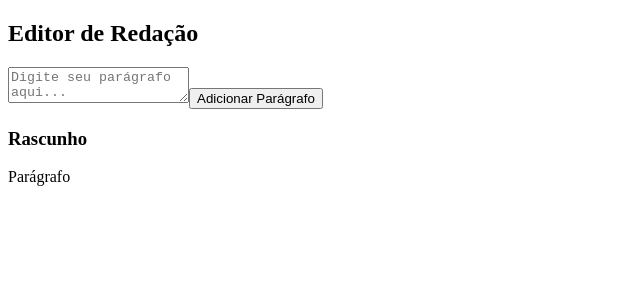
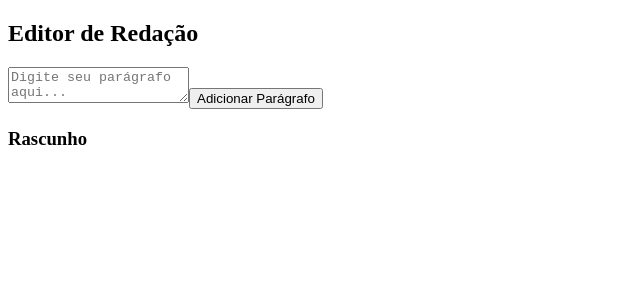
Before and after one commit to mfernandanll/essay-helper, a React (Vite) app: page / in a window 1280 px wide. Shown: the top 300 px of the page, without its empty margins (0-640 px from the left). Built offline with nearby package versions, Linux system fonts and the light colour scheme.

Commit message:
Adding component Paragraph

```diff
--- a/src/components/DraftEditor.tsx
+++ b/src/components/DraftEditor.tsx
@@ -1,4 +1,5 @@
 import { useState } from "react";
+import { Paragraph } from "./Paragraph";
 
 export function DraftEditor() {
   const [paragraphs, setParagraphs] = useState<{ id: number; text: string }[]>([]);
@@ -22,7 +23,9 @@ export function DraftEditor() {
 
       <div>
         <h3>Rascunho</h3>
-        <p>Parágrafo</p>
+        {paragraphs.map((p) => (
+          <Paragraph key={p.id} text={p.text} />
+        ))}
       </div>
     </div>
   )
--- /dev/null
+++ b/src/components/Paragraph.tsx
@@ -0,0 +1,7 @@
+interface ParagraphProps {
+  text: string;
+}
+
+export function Paragraph({text} : ParagraphProps) {
+  return <p>{text}</p>
+}
```
